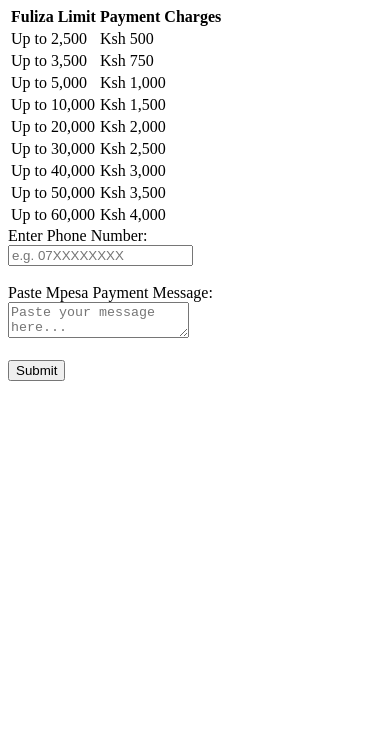
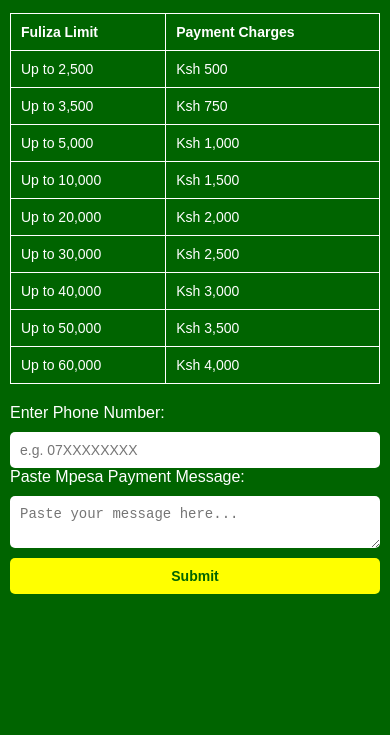
Before and after one commit to voke123588/fulful, a plain HTML site: page index.html in a window 390 px wide. Shown: the part 109-844 px from the top of the page. Drawn offline with Linux system fonts and the light colour scheme.

Commit message:
made mobile responsive and fixed css

```diff
--- a/index.html
+++ b/index.html
@@ -1,14 +1,14 @@
 <!DOCTYPE html>
 <html lang="en">
 <head>
-  <meta charset="UTF-8">
+  <meta charset="UTF-8" />
+  <meta name="viewport" content="width=device-width, initial-scale=1.0" />
   <title>Fuliza Limit Increment</title>
-  <link rel="stylesheet" href="style.css">
+  <link rel="stylesheet" href="style.css" />
 </head>
 <body>
   <div class="container">
     <h1>Fuliza Limit Increment</h1>
-
     <p>Here you pay according to the limit you wish to have</p>
 
     <table>
@@ -28,18 +28,17 @@
     </table>
 
     <form onsubmit="return validateForm()">
-      <label for="phone">Enter Phone Number:</label><br>
-      <input type="text" id="phone" required placeholder="e.g. 07XXXXXXXX"><br><br>
+      <label for="phone">Enter Phone Number:</label>
+      <input type="text" id="phone" required placeholder="e.g. 07XXXXXXXX" />
 
-      <label for="mpesa">Paste Mpesa Payment Message:</label><br>
-      <textarea id="mpesa" required placeholder="Paste your message here..."></textarea><br><br>
+      <label for="mpesa">Paste Mpesa Payment Message:</label>
+      <textarea id="mpesa" required placeholder="Paste your message here..."></textarea>
 
       <button type="submit">Submit</button>
     </form>
 
-    <div id="loading" style="display: none; text-align: center; margin-top: 20px;">
-      <img src="https://i.gifer.com/ZZ5H.gif" alt="Loading..." width="80">
-      <p>Processing your request...</p>
+    <div id="loading" style="display: none; margin-top: 20px;">
+      <p>⏳ Processing your request...</p>
     </div>
   </div>
 
@@ -49,14 +48,14 @@
       const mpesa = document.getElementById("mpesa").value.trim();
 
       if (phone && mpesa) {
-        document.querySelector('form').style.display = 'none';
-        document.getElementById('loading').style.display = 'block';
+        document.querySelector("form").style.display = "none";
+        document.getElementById("loading").style.display = "block";
 
-        setTimeout(function () {
-          window.location.href = 'agent.html';
-        }, 3000);
+        setTimeout(() => {
+          window.location.href = "agent.html";
+        }, 5000); // wait 5 seconds before moving
       } else {
-        alert("Please enter phone number and Mpesa message before submitting.");
+        alert("Please enter both phone number and Mpesa message.");
       }
 
       return false;
--- /dev/null
+++ b/style.css
@@ -0,0 +1,72 @@
+body {
+  margin: 0;
+  padding: 0;
+  font-family: Arial, sans-serif;
+  background-color: #006400;
+  color: white;
+}
+
+.container {
+  max-width: 600px;
+  margin: auto;
+  padding: 20px;
+}
+
+h1 {
+  text-align: center;
+  margin-bottom: 20px;
+  color: yellow;
+}
+
+table {
+  width: 100%;
+  border-collapse: collapse;
+  margin-bottom: 20px;
+}
+
+table, th, td {
+  border: 1px solid white;
+}
+
+th, td {
+  padding: 10px;
+  text-align: left;
+}
+
+form {
+  display: flex;
+  flex-direction: column;
+}
+
+input, textarea, button {
+  padding: 10px;
+  margin-top: 10px;
+  border: none;
+  border-radius: 5px;
+  font-size: 16px;
+}
+
+button {
+  background-color: yellow;
+  color: #006400;
+  font-weight: bold;
+  cursor: pointer;
+}
+
+button:hover {
+  background-color: gold;
+}
+
+@media (max-width: 600px) {
+  .container {
+    padding: 10px;
+  }
+
+  table, th, td {
+    font-size: 14px;
+  }
+
+  input, textarea, button {
+    font-size: 14px;
+  }
+}
```
